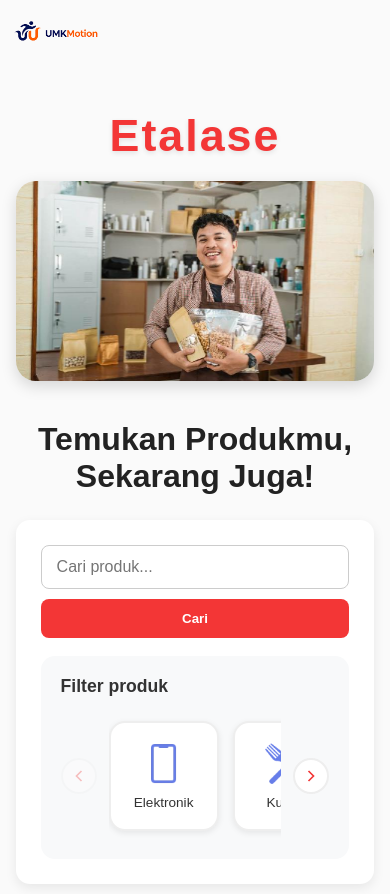
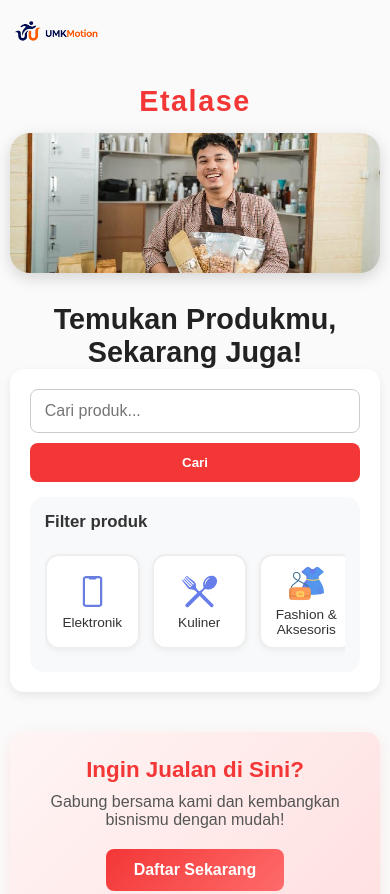
Before and after one commit to chaali03/UMKMotion, an Astro site: page /etalase in a window 390 px wide. Shown: the top 894 px of the page. Built offline with nearby package versions, Linux system fonts and the light colour scheme; Astro itself is replaced by a stand-in of ours.

Commit message:
fix style file

```diff
--- a/src/Etalase/Etalase.astro
+++ b/src/Etalase/Etalase.astro
@@ -191,22 +191,20 @@
       }
 
       .background {
-        width: 80%;
+        width: 85%;
         margin: auto;
-        padding: 30px 0;
-      }
-
-      /* ===== Header / Etalase ===== */
-      .etalase {
-        text-align: center;
         padding: 20px 0;
       }
 
+      /* ===== Header ===== */
+      .etalase {
+        text-align: center;
+        padding: 15px 0;
+      }
       .etalase h1 {
-        font-size: 2.8rem;
+        font-size: 2.4rem;
         color: #f33636;
-        letter-spacing: 2px;
-        text-shadow: 0 2px 5px rgba(0, 0, 0, 0.1);
+        letter-spacing: 1.5px;
       }
 
       /* ===== Banner ===== */
@@ -214,215 +212,150 @@
         display: flex;
         justify-content: center;
         align-items: center;
-        margin-bottom: 40px;
+        margin-bottom: 30px;
       }
-
       .promotion-banner img {
         width: 100%;
-        max-width: 100%;
-        height: 200px;
+        height: 180px;
         border-radius: 20px;
-        box-shadow: 0 5px 15px rgba(0, 0, 0, 0.15);
         object-fit: cover;
         object-position: center;
+        box-shadow: 0 5px 15px rgba(0, 0, 0, 0.15);
       }
 
       /* ===== Hero Section ===== */
       .header {
         text-align: center;
-        margin-bottom: 30px;
+        margin-bottom: 25px;
       }
-
       .header h1 {
-        font-size: 2rem;
+        font-size: 1.8rem;
         font-weight: 600;
-        margin-bottom: 25px;
         color: #222;
       }
 
       /* ===== Search Card ===== */
       .search-card {
-        background-color: #fff;
-        padding: 25px;
+        background: #fff;
+        padding: 20px;
         border-radius: 14px;
-        box-shadow: 0 4px 12px rgba(0, 0, 0, 0.08);
-        margin-bottom: 30px;
-        transition: all 0.3s ease;
+        box-shadow: 0 4px 10px rgba(0,0,0,0.08);
+        margin-bottom: 25px;
       }
-
-      .search-card:hover {
-        transform: translateY(-3px);
-        box-shadow: 0 6px 18px rgba(0, 0, 0, 0.12);
-      }
-
       .search-item {
         display: flex;
         gap: 10px;
-        margin-bottom: 18px;
+        margin-bottom: 15px;
       }
-
       .search-item input {
         flex: 1;
-        padding: 12px 15px;
+        padding: 12px 14px;
         border: 1px solid #ccc;
         border-radius: 8px;
         font-size: 1rem;
         outline: none;
-        transition: 0.2s;
+        transition: .2s;
       }
-
       .search-item input:focus {
         border-color: #f33636;
-        box-shadow: 0 0 0 2px rgba(243, 54, 54, 0.15);
+        box-shadow: 0 0 0 2px rgba(243,54,54,0.1);
       }
-
       .search-item button {
         padding: 12px 25px;
-        background-color: #f33636;
+        background: #f33636;
         color: #fff;
         border: none;
         border-radius: 8px;
         font-weight: 600;
         cursor: pointer;
-        transition: all 0.3s;
+        transition: .3s;
+      }
+      .search-item button:hover {
+        background: #d72c2c;
       }
 
-      .search-item button:hover {
-        background-color: #d72c2c;
-      }
-
-      /* ===== Filter Item - ENHANCED ===== */
+      /* ===== Filter ===== */
       .filter-item {
         text-align: start;
-        margin-top: 15px;
-        background-color: #f8f9fa;
+        background: #f8f9fa;
         padding: 20px;
         border-radius: 14px;
       }
-
       .filter-item p {
-        margin-bottom: 16px;
         font-weight: 600;
-        font-size: 1.1rem;
+        font-size: 1.05rem;
         color: #333;
+        margin-bottom: 14px;
       }
 
-      /* Added wrapper for horizontal scroll with navigation buttons */
       .category-wrapper {
         display: flex;
         align-items: center;
-        gap: 12px;
+        gap: 10px;
         position: relative;
       }
 
-      /* Horizontal scroll container */
       .category-section {
         display: flex;
-        gap: 14px;
+        gap: 12px;
         overflow-x: auto;
         overflow-y: hidden;
         scroll-behavior: smooth;
         padding: 8px 0;
         flex: 1;
-        min-width: 0;
         scrollbar-width: thin;
         scrollbar-color: #d3d3d3 #f0f0f0;
       }
-
-      /* Custom scrollbar styling */
       .category-section::-webkit-scrollbar {
         height: 6px;
       }
-
-      .category-section::-webkit-scrollbar-track {
-        background: #f0f0f0;
+      .category-section::-webkit-scrollbar-thumb {
+        background: #d3d3d3;
         border-radius: 10px;
       }
 
-      .category-section::-webkit-scrollbar-thumb {
-        background: #d3d3d3;
-        border-radius: 10px;
-        transition: background 0.3s;
-      }
-
-      .category-section::-webkit-scrollbar-thumb:hover {
-        background: #999;
-      }
-
-      #categorySection {
-        overflow-x: auto;
-        scroll-behavior: smooth;
-        cursor: grab;
-      }
-
-      #categorySection.dragging {
-        cursor: grabbing;
-      }
-
-
-      /* Category buttons - now fully clickable button elements */
+      /* Category Buttons */
       .category-buttons {
-        background-color: #fff;
-        min-width: 130px;
-        width: 130px;
-        height: 130px;
-        border-radius: 16px;
-        box-shadow: 0 2px 6px rgba(0, 0, 0, 0.08);
+        background: #fff;
+        min-width: 120px;
+        width: 120px;
+        height: 120px;
+        border-radius: 14px;
+        border: 2px solid #eee;
+        box-shadow: 0 2px 6px rgba(0,0,0,0.05);
         display: flex;
         flex-direction: column;
         align-items: center;
         justify-content: center;
         cursor: pointer;
-        transition: all 0.3s cubic-bezier(0.34, 1.56, 0.64, 1);
-        border: 2px solid #eee;
-        padding: 12px;
+        transition: .3s ease;
         flex-shrink: 0;
-        font-family: "Poppins", sans-serif;
-        font-size: 0.9rem;
+      }
+      .category-buttons img {
+        width: 42px;
+        height: 42px;
+        object-fit: contain;
+        margin-bottom: 6px;
+      }
+      .category-buttons span {
+        font-size: .85rem;
         color: #333;
-        font-weight: 500;
+        text-align: center;
+      }
+      .category-buttons:hover {
+        transform: translateY(-5px);
+        border-color: #f33636;
+        box-shadow: 0 5px 15px rgba(243,54,54,0.2);
+      }
+      .category-buttons.active {
+        background: linear-gradient(135deg, #f33636, #ff6b6b);
+        color: #fff;
+        border-color: #f33636;
       }
 
-      .category-buttons:hover {
-        transform: translateY(-6px) scale(1.05);
-        box-shadow: 0 8px 20px rgba(243, 54, 54, 0.2);
-        border-color: #f33636;
-        background: linear-gradient(135deg, #fff5f5 0%, #ffe8e8 100%);
-      }
-
-      .category-buttons:active {
-        transform: translateY(-4px) scale(1.02);
-      }
-
-      /* Active/selected state for category */
-      .category-buttons.active {
-        background: linear-gradient(135deg, #f33636 0%, #ff6b6b 100%);
-        color: #fff;
-        border-color: #f33636;
-        box-shadow: 0 8px 20px rgba(243, 54, 54, 0.3);
-      }
-
-      .category-buttons img {
-        width: 45px;
-        height: 45px;
-        object-fit: contain;
-        margin-bottom: 8px;
-        transition: transform 0.3s ease;
-      }
-
-      .category-buttons:hover img {
-        transform: scale(1.1);
-      }
-
-      .category-buttons span {
-        text-align: center;
-        line-height: 1.3;
-        font-size: 0.85rem;
-      }
-
-      /* Navigation scroll buttons */
+      /* Scroll Buttons */
       .scroll-btn {
-        background-color: #fff;
+        background: #fff;
         border: 2px solid #eee;
         border-radius: 50%;
         width: 40px;
@@ -432,140 +365,126 @@
         justify-content: center;
         cursor: pointer;
         color: #f33636;
-        transition: all 0.3s ease;
-        flex-shrink: 0;
-        z-index: 10;
+        transition: .3s;
       }
-
-      .scroll-btn:hover:not(:disabled) {
-        background-color: #f33636;
+      .scroll-btn:hover {
+        background: #f33636;
         color: #fff;
-        border-color: #f33636;
         transform: scale(1.1);
-        box-shadow: 0 4px 12px rgba(243, 54, 54, 0.3);
       }
-
       .scroll-btn:disabled {
         opacity: 0.3;
         cursor: not-allowed;
       }
 
-      .scroll-btn svg {
-        width: 20px;
-        height: 20px;
-      }
-
       /* ===== Sell Promotion ===== */
       .sell-promotion {
-        background: linear-gradient(135deg, #fff5f5 0%, #ffe0e0 100%);
-        padding: 30px;
+        background: linear-gradient(135deg, #fff5f5, #ffe0e0);
+        padding: 25px;
         border-radius: 14px;
         text-align: center;
-        box-shadow: 0 5px 15px rgba(243, 54, 54, 0.1);
-        margin-bottom: 50px;
-        border: 2px solid rgba(243, 54, 54, 0.1);
-        transition: all 0.3s cubic-bezier(0.34, 1.56, 0.64, 1);
+        box-shadow: 0 5px 15px rgba(243,54,54,0.1);
+        margin: 40px 0;
       }
-
-      .sell-promotion h3 {
-        background: linear-gradient(135deg, #f33636 0%, #ff6b6b 100%);
-        -webkit-background-clip: text;
-        -webkit-text-fill-color: transparent;
-        background-clip: text;
-        font-size: 1.5em;
-        margin-bottom: 12px;
+      .sell-section h3 {
+        font-size: 1.4rem;
+        color: #f33636;
       }
-
       .sell-section p {
-        margin-bottom: 20px;
+        margin: 10px 0 20px;
         color: #555;
-        font-size: 1.05em;
       }
-
       .sell-section button {
-        background: linear-gradient(135deg, #f33636 0%, #ff6b6b 100%);
+        background: linear-gradient(135deg, #f33636, #ff6b6b);
         color: #fff;
         padding: 12px 28px;
         border: none;
         border-radius: 8px;
         font-size: 1em;
+        font-weight: 600;
         cursor: pointer;
-        transition: all 0.3s cubic-bezier(0.34, 1.56, 0.64, 1);
-        font-weight: 600;
-        box-shadow: 0 4px 12px rgba(243, 54, 54, 0.3);
+        transition: .3s;
       }
-
       .sell-section button:hover {
         transform: translateY(-3px);
-        box-shadow: 0 8px 20px rgba(243, 54, 54, 0.4);
+        box-shadow: 0 8px 20px rgba(243,54,54,0.4);
       }
 
       /* ===== Product List ===== */
       .product-list {
         display: grid;
-        grid-template-columns: repeat(auto-fit, minmax(220px, 1fr));
-        gap: 25px;
+        grid-template-columns: repeat(auto-fit, minmax(160px, 1fr));
+        gap: 20px;
       }
-
       .product-list > span {
         grid-column: 1 / -1;
-        text-align: left;
+        font-size: 1.2rem;
+        color: #f33636;
         font-weight: 600;
-        font-size: 1.3rem;
-        margin-bottom: 10px;
-        color: #f33636;
       }
-
       .product-item {
-        background-color: #fff;
-        padding: 18px;
+        background: #fff;
+        padding: 15px;
         border-radius: 14px;
-        box-shadow: 0 2px 8px rgba(0, 0, 0, 0.08);
         text-align: center;
-        transition: all 0.3s ease;
+        box-shadow: 0 2px 8px rgba(0,0,0,0.08);
+        transition: .3s;
       }
-
       .product-item:hover {
-        transform: translateY(-5px);
-        box-shadow: 0 6px 15px rgba(0, 0, 0, 0.15);
+        transform: translateY(-4px);
       }
-
       .product-item img {
         width: 100%;
-        height: 160px;
+        height: 140px;
+        border-radius: 10px;
         object-fit: cover;
-        border-radius: 10px;
-        margin-bottom: 12px;
-        background-color: #f4f4f4;
+        margin-bottom: 10px;
       }
-
       .product-item h3 {
-        font-size: 1.1em;
+        font-size: 1rem;
         font-weight: 600;
         color: #222;
+        margin-bottom: 6px;
+      }
+      .product-item p {
+        font-size: .85em;
+        color: #666;
         margin-bottom: 8px;
       }
-
-      .product-item p {
-        font-size: 0.9em;
-        color: #666;
-        margin-bottom: 12px;
-      }
-
       .product-item span {
         color: #f33636;
         font-weight: 700;
-        font-size: 1em;
       }
 
-      /* ===== Responsiveness ===== */
-      @media (max-width: 768px) {
+      /* ===== RESPONSIVE BREAKPOINTS ===== */
+
+      /* Tablet */
+      @media (max-width: 992px) {
         .background {
-          width: 92%;
+          width: 90%;
+        }
+        .etalase h1 {
+          font-size: 2rem;
+        }
+        .category-buttons {
+          min-width: 110px;
+          height: 110px;
+        }
+      }
+
+      /* Mobile */
+      @media (max-width: 600px) {
+        .background {
+          width: 95%;
+          padding: 10px 0;
+        }
+
+        .etalase h1 {
+          font-size: 1.8rem;
         }
 
         .promotion-banner img {
-          width: 100%;
+          height: 140px;
         }
 
         .search-item {
@@ -576,15 +495,28 @@
           width: 100%;
         }
 
+        .filter-item {
+          padding: 15px;
+        }
+
         .category-buttons {
-          min-width: 110px;
-          width: 110px;
-          height: 110px;
+          min-width: 95px;
+          width: 95px;
+          height: 95px;
+        }
+
+        .category-buttons img {
+          width: 35px;
+          height: 35px;
         }
 
         .scroll-btn {
-          width: 36px;
-          height: 36px;
+          display: none; /* sembunyikan tombol scroll di mobile */
+        }
+
+        .product-list {
+          grid-template-columns: repeat(auto-fit, minmax(150px, 1fr));
+          gap: 15px;
         }
       }
       </style>
@@ -599,7 +531,7 @@ document.addEventListener('DOMContentLoaded', function() {
 
     if (!categorySection) return;
 
-  // === SCROLL BUTTON HANDLER (optional) ===
+    // === SCROLL BUTTON HANDLER  ===
     function updateScrollButtons() {
       if (!scrollPrevBtn || !scrollNextBtn) return;
       var hasScroll = categorySection.scrollWidth > categorySection.clientWidth;
```
Lines whose indentation alone changed are shown as unchanged.
